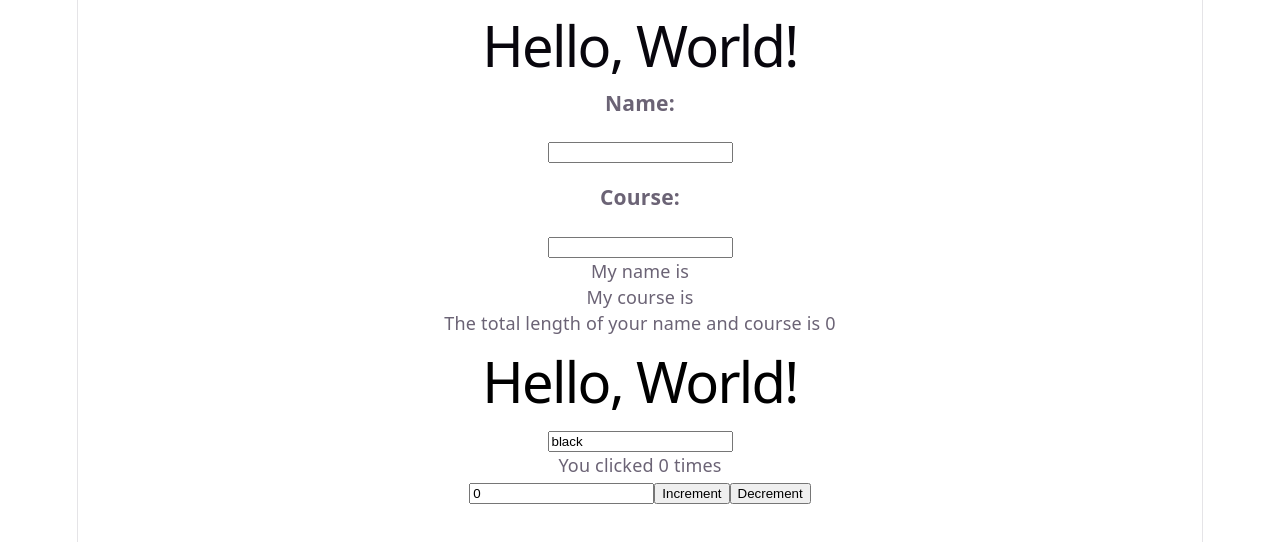
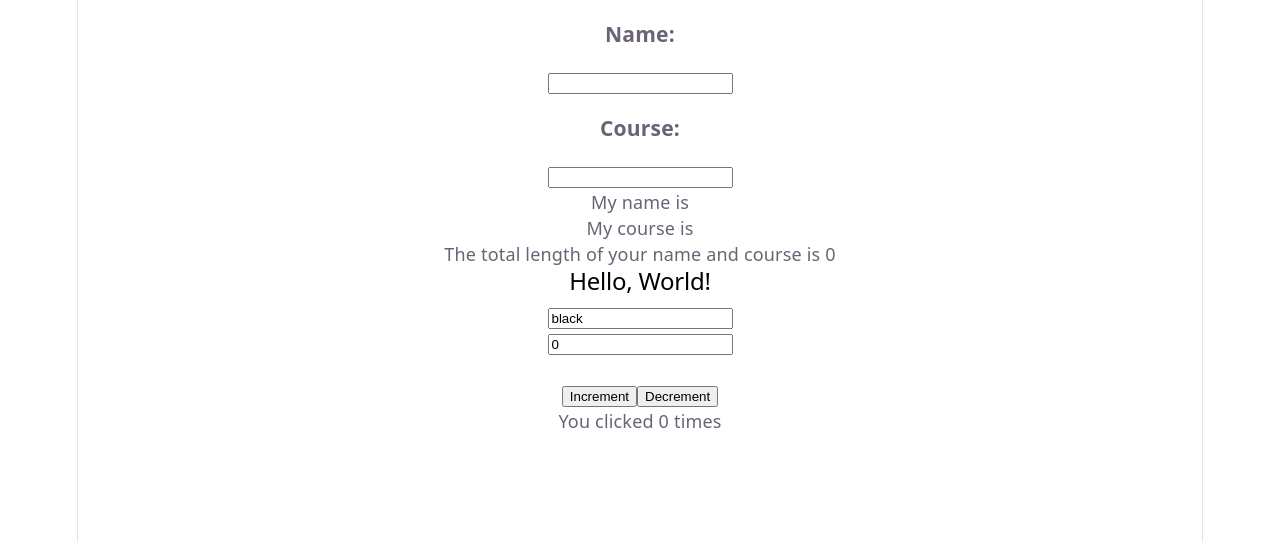
Before and after one commit to Jyoti32-feb/React-Projects-Learning-Code, a React (Vite) app in the folder my-change-task/: page / in a window 1280 px wide. Shown: the top 542 px of the page. Built offline with nearby package versions, Linux system fonts and the light colour scheme.

Commit message:
some changes are done into the task

```diff
--- a/my-change-task/src/ColorChanger.jsx
+++ b/my-change-task/src/ColorChanger.jsx
@@ -7,7 +7,7 @@ function ColorChanger() {
     }
     return (
         <div>
-            <h1 style={ { color } } >Hello, World!</h1>
+            <h2 style={ { color } } >Hello, World!</h2>
             <input type="text" value ={color} onChange={changeColor} />
 
         </div>
--- a/my-change-task/src/Counter.jsx
+++ b/my-change-task/src/Counter.jsx
@@ -6,9 +6,9 @@ const Counter = () => {
 
   return (
     <div>
-      <p>You clicked {count} times</p>
 
-      <input type="text" value={count} onChange={(e) => setCount(Number(e.target.value))} />
+
+      <input type="text" value={count} onChange={(e) => setCount(Number(e.target.value))} /><br /><br />
 
       <button onClick={() => setCount(count + 1)}>
         Increment
@@ -17,6 +17,9 @@ const Counter = () => {
         Decrement
       </button>
 
+      <p>You clicked {count} times</p>
+
+
     </div>
   )
 }
--- a/my-change-task/src/Name.jsx
+++ b/my-change-task/src/Name.jsx
@@ -13,7 +13,6 @@ function Name() {
 
   return (
     <div>
-      <h1>Hello, World!</h1>
 
       <h3>Name:</h3>
       <input type="text"
@@ -21,7 +20,7 @@ function Name() {
       onChange={changeName}
       />
 
-      <br />
+
       <h3>Course:</h3>
       <input type="text"
       value={course}
```
